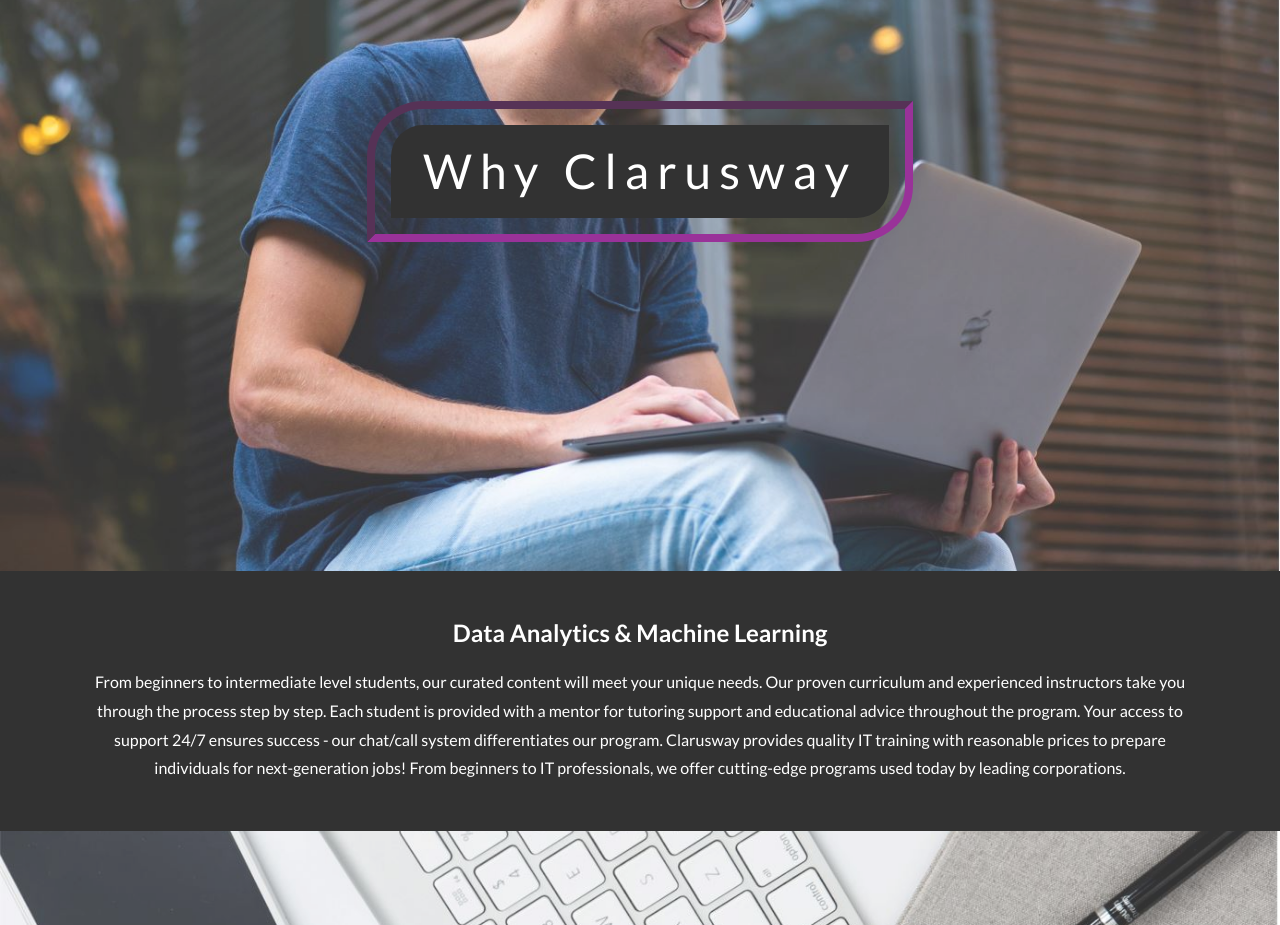
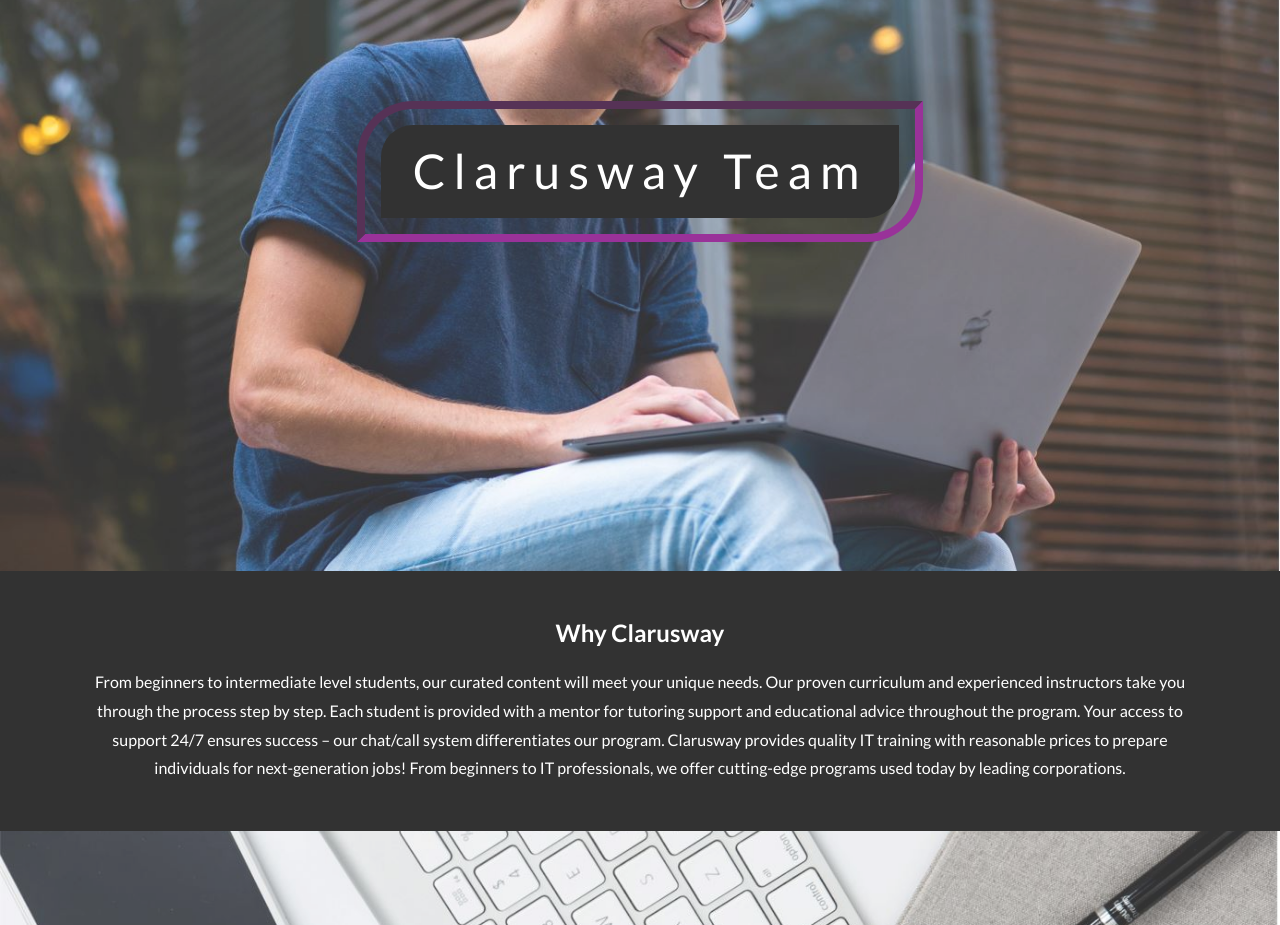
Before and after one commit to EyyupOrdueri/Parallax-Website, a plain HTML site: page index.html in a window 1280 px wide. Shown: the part 3380-4305 px from the top of the page. Drawn offline with Linux system fonts and the light colour scheme.

Commit message:
File was updated.

```diff
--- a/index.html
+++ b/index.html
@@ -50,14 +50,14 @@
         </div>
 
         <div class="div4 divs">
-            <h2>Why Clarusway</h2>
+            <h2>Clarusway Team</h2>
         </div>
 
         <div class="prg">
 
-            <h3>Data Analytics & Machine Learning</h3>
+            <h3>Why Clarusway</h3>
 
-            <p>From beginners to intermediate level students, our curated content will meet your unique needs. Our proven curriculum and experienced instructors take you through the process step by step. Each student is provided with a mentor for tutoring support and educational advice throughout the program. Your access to support 24/7 ensures success - our chat/call system differentiates our program. Clarusway provides quality IT training with reasonable prices to prepare individuals for next-generation jobs! From beginners to IT professionals, we offer cutting-edge programs used today by leading corporations.</p>
+            <p>From beginners to intermediate level students, our curated content will meet your unique needs. Our proven curriculum and experienced instructors take you through the process step by step. Each student is provided with a mentor for tutoring support and educational advice throughout the program. Your access to support 24/7 ensures success – our chat/call system differentiates our program. Clarusway provides quality IT training with reasonable prices to prepare individuals for next-generation jobs! From beginners to IT professionals, we offer cutting-edge programs used today by leading corporations.</p>
 
         </div>
 
```
